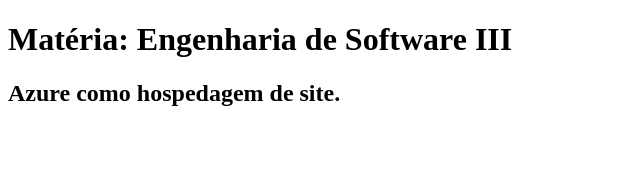
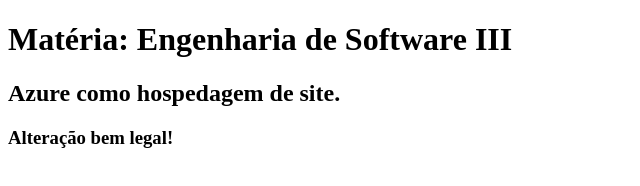
Before and after one commit to leticiacara/CI_CD, a plain HTML site: page index.html in a window 1280 px wide. Shown: the whole page, without its empty margins (0-640 px from the left). Drawn offline with Linux system fonts and the light colour scheme.

Commit message:
Alterando index

```diff
--- a/index.html
+++ b/index.html
@@ -12,6 +12,7 @@
 
     <h1>Matéria: Engenharia de Software III</h1>
     <h2>Azure como hospedagem de site.</h2>
+    <h3>Alteração bem legal!</h3>
 
 </body>
 
```
